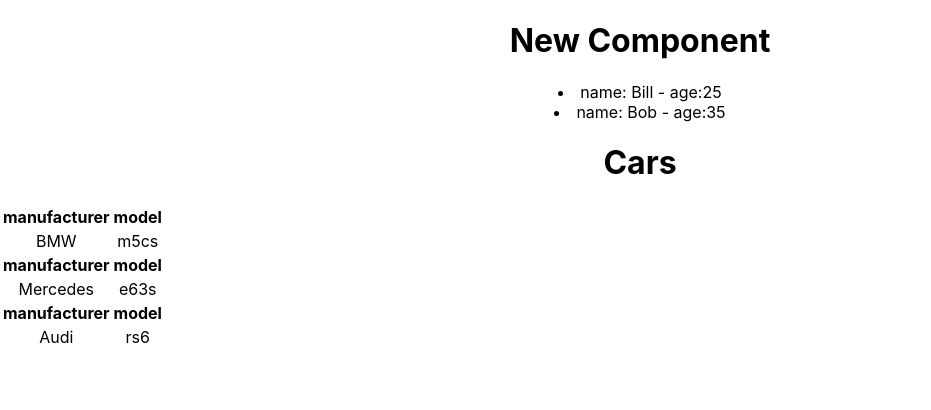
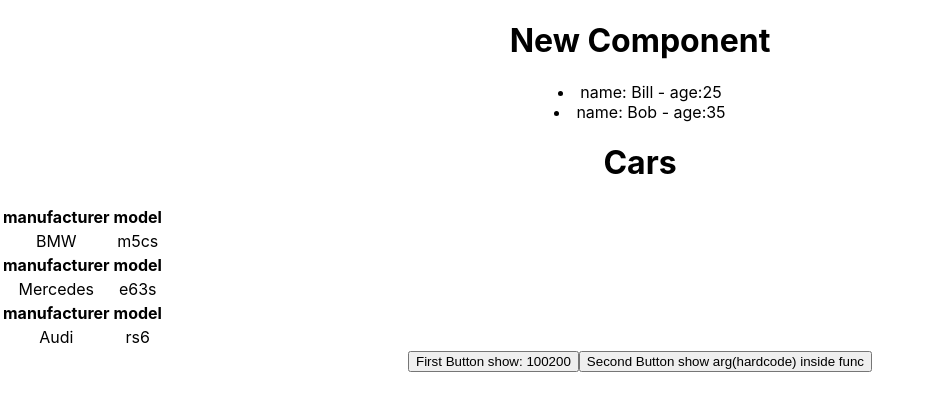
Before and after one commit to dktwho/TypeScript-microtasks-w1-1, a React (Create React App) app: page / in a window 1280 px wide. Shown: the top 410 px of the page, without its empty margins (0-931 px from the left). Built offline with nearby package versions, Linux system fonts and the light colour scheme.

Commit message:
practice with button and onClick with simple func and callback fn with args

```diff
--- a/src/App.tsx
+++ b/src/App.tsx
@@ -3,7 +3,7 @@
 import "./App.css";
 import { NewComponent } from "./components/NewComponent";
 import { Cars } from "./components/Cars";
-
+import { Other } from "./components/Other";
 function App() {
   return (
     <div className="App">
@@ -20,6 +20,7 @@
           { manufacturer: "Audi", model: "rs6" },
         ]}
       />
+      <Other />
     </div>
   );
 }
--- /dev/null
+++ b/src/components/Other.tsx
@@ -0,0 +1,20 @@
+import React from "react";
+
+export const Other = () => {
+  const foo1 = () => {
+    console.log(100200);
+  };
+
+  const foo2 = (num: number) => {
+    console.log(num);
+  };
+
+  return (
+    <div>
+      <button onClick={foo1}>First Button show: 100200</button>
+      <button onClick={(number) => foo2(111333)}>
+        Second Button show arg(hardcode) inside func
+      </button>
+    </div>
+  );
+};
```
